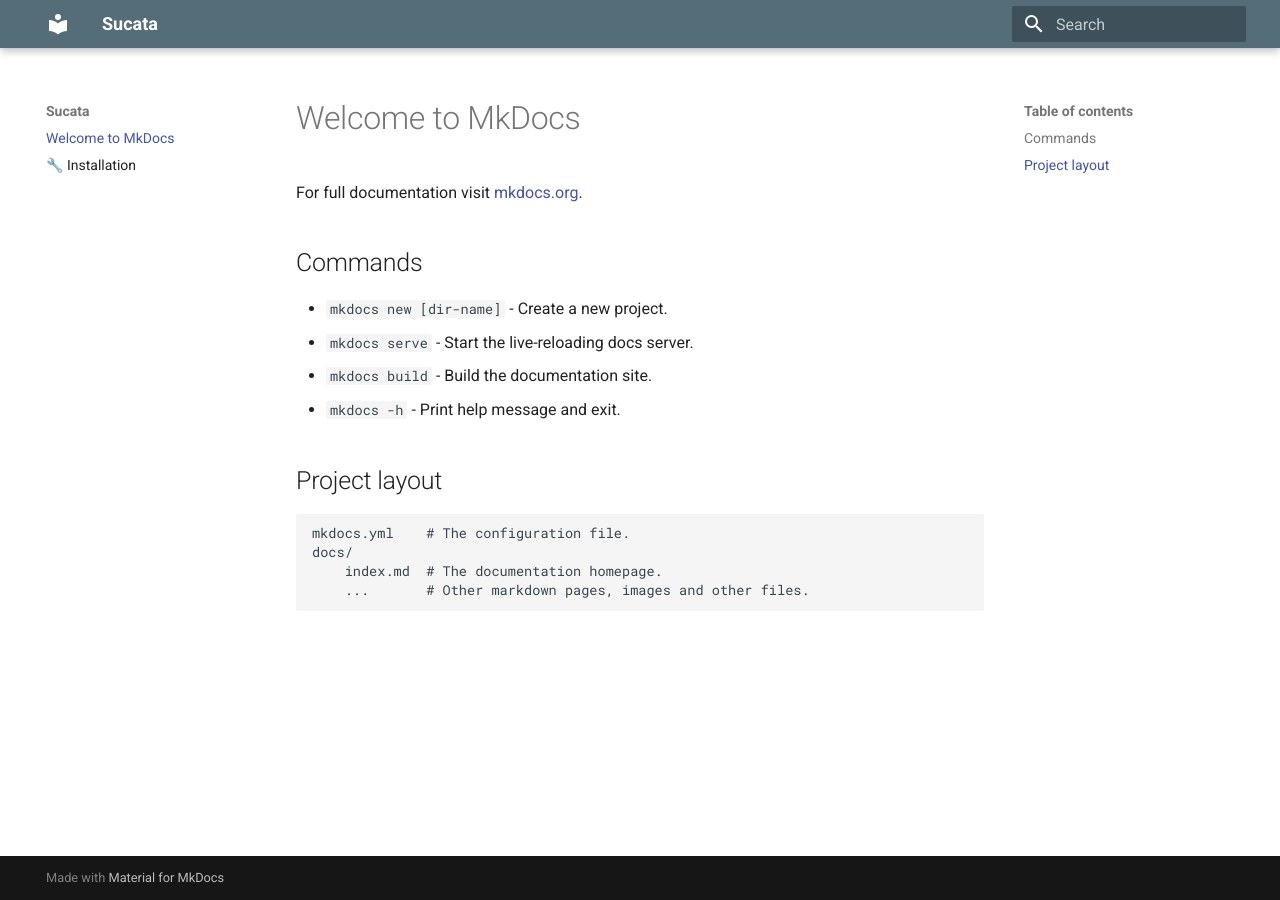
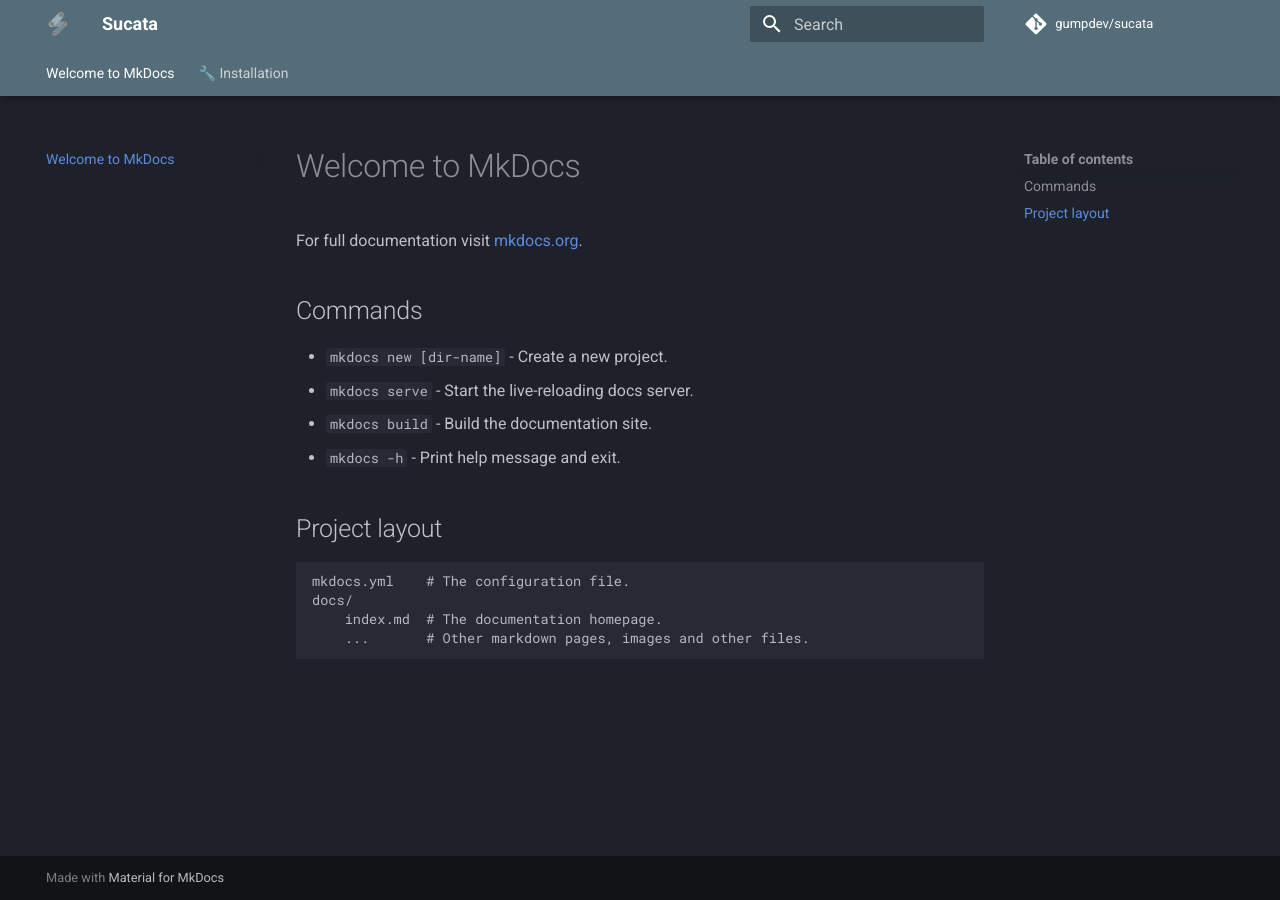
Before and after one commit to gumpdev/sucata-docs, an MkDocs documentation site: the page built from docs/index.md, in a window 1280 px wide. Built offline with MkDocs 1.6.1 and Material for MkDocs 9.7.7, drawn with Linux system fonts in a browser that asks for light colours; comment, search, counter and statistics services are not loaded.

```diff
--- a/mkdocs.yml
+++ b/mkdocs.yml
@@ -2,6 +2,27 @@ site_name: Sucata
 site_url: https://sucata.dev
 theme:
   name: material
+  logo: images/icon.png
+  favicon: images/icon.png
   palette:
+    scheme: slate
     primary: blue grey
     accent: teal
+  icon:
+    repo: fontawesome/brands/git-alt
+  features:
+    - header.autohide
+    - search.suggest
+    - search.highlight
+    - search.share
+    - navigation.instant
+    - navigation.instant.prefetch
+    - navigation.instant.progress
+    - navigation.tabs
+    - navigation.tabs.sticky
+
+plugins:
+  - search
+
+repo_url: https://github.com/gumpdev/sucata
+repo_name: gumpdev/sucata
```
Also changed, not shown: docs/images/icon.png (added).
